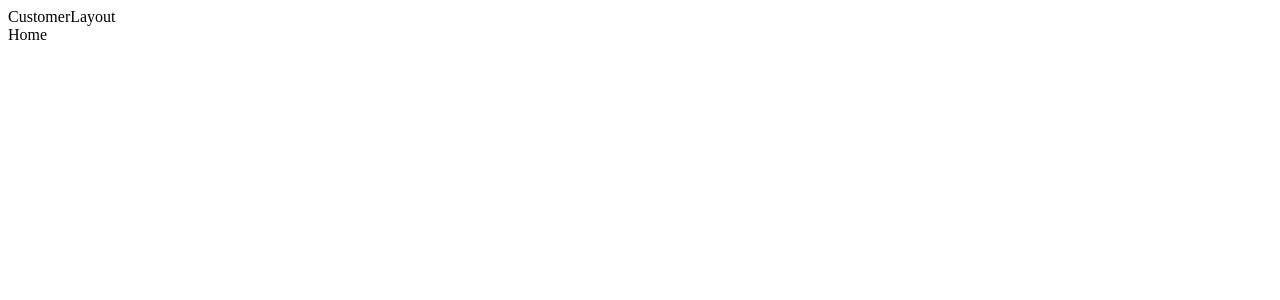
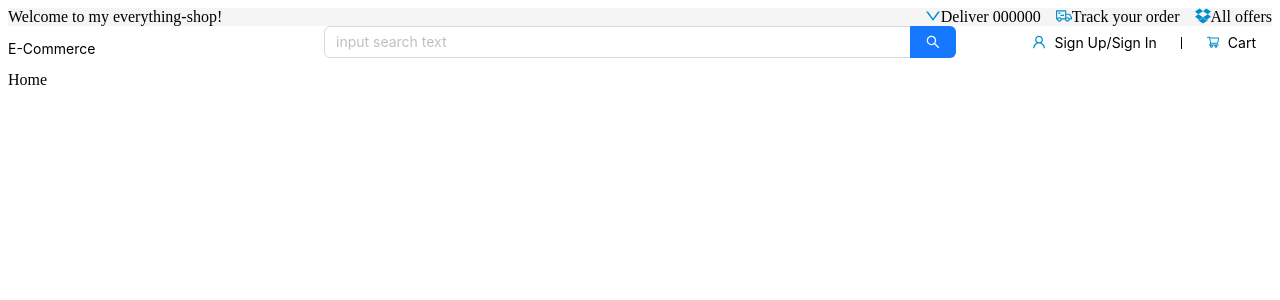
Before and after one commit to raisfordiner/the-everything-shop, a React app in the folder frontend/: page / in a window 1280 px wide. Shown: the top 300 px of the page. Built offline with nearby package versions, Linux system fonts and the light colour scheme; the HTML template or start-up script is replaced by a standard one.

Commit message:
add Header

```diff
--- /dev/null
+++ b/frontend/src/components/Header/Header.css
@@ -0,0 +1,19 @@
+.header__upper {
+    display: flex;
+    justify-content: space-between;
+    background-color: whitesmoke;
+}
+
+.upper__right {
+    display: flex;
+    gap: 15px;
+}
+
+.last-col {
+    position: absolute;
+    right: 0;
+}
+
+.icon {
+    color: #008ecc;
+}
--- /dev/null
+++ b/frontend/src/components/Header/Header.jsx
@@ -0,0 +1,54 @@
+import './Header.css'
+import { SearchOutlined, UserOutlined, ShoppingCartOutlined, DownOutlined, TruckOutlined, DropboxOutlined } from '@ant-design/icons'
+import { Input, Flex, Button, Divider, Grid, Row, Col } from 'antd'
+import { Link } from 'react-router-dom'
+const { Search } = Input;
+
+const Header = () => {
+    return (
+        <div className='header'>
+            <div className="header__upper">
+                <div className="upper__left">
+                    <span>Welcome to my everything-shop!</span>
+                </div>
+                <div className='upper__right'>
+                    <span>
+                        <DownOutlined className='icon' />
+                        Deliver 000000
+                    </span>
+                    <span>
+                        <TruckOutlined className='icon'/>
+                        Track your order
+                    </span>
+                    <span>
+                        <DropboxOutlined className='icon'/>
+                        All offers
+                    </span>
+                </div>
+            </div>
+            <Row className="header__lower">
+                <Col span={6}>
+                    <p>E-Commerce</p>
+                </Col>
+                <Col span={12}>
+                    <Search placeholder="input search text" enterButton />
+                </Col>
+                <Col span={6}>
+                    <div className="last-col">
+                        <Link>
+                            <Button icon={<UserOutlined className='icon'/>} type='link' variant='link' style={{ color: 'black' }}>
+                                Sign Up/Sign In
+                            </Button>
+                        </Link>
+                        <Divider type='vertical' size='large' style={{borderColor: 'black'}}/>
+                        <Link>
+                            <Button icon={<ShoppingCartOutlined className='icon'/>} type='link' variant='link' style={{ color: 'black' }}>Cart</Button>
+                        </Link>
+                    </div>
+                </Col>
+            </Row>
+        </div>
+    );
+}
+
+export default Header;
--- a/frontend/src/components/layouts/CustomerLayout/CustomerLayout.jsx
+++ b/frontend/src/components/layouts/CustomerLayout/CustomerLayout.jsx
@@ -1,10 +1,11 @@
+import Header from '../../Header/Header'
 import React from 'react'
 import {Outlet} from "react-router-dom"
 
 const CustomerLayout = () => {
   return (
     <>
-      CustomerLayout
+      <Header/>
       <Outlet />
     </>
   )
```
